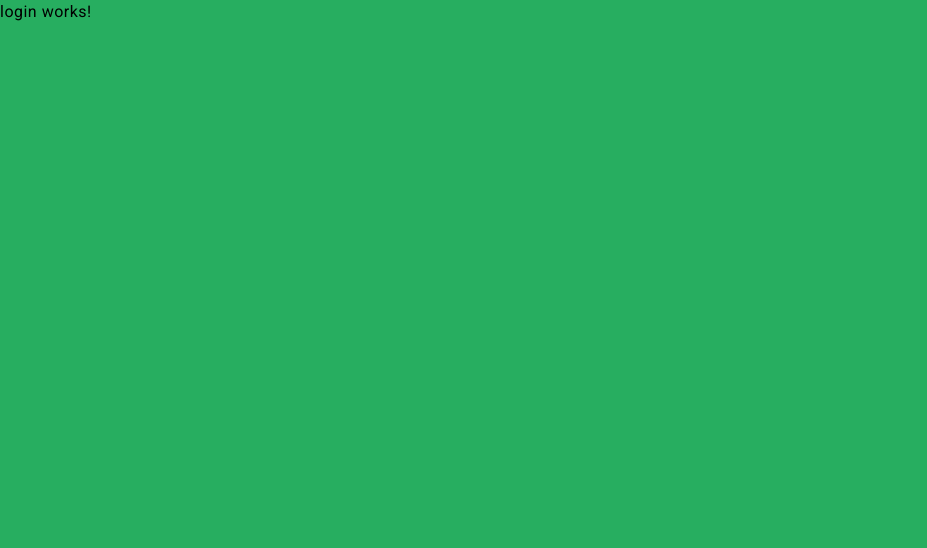
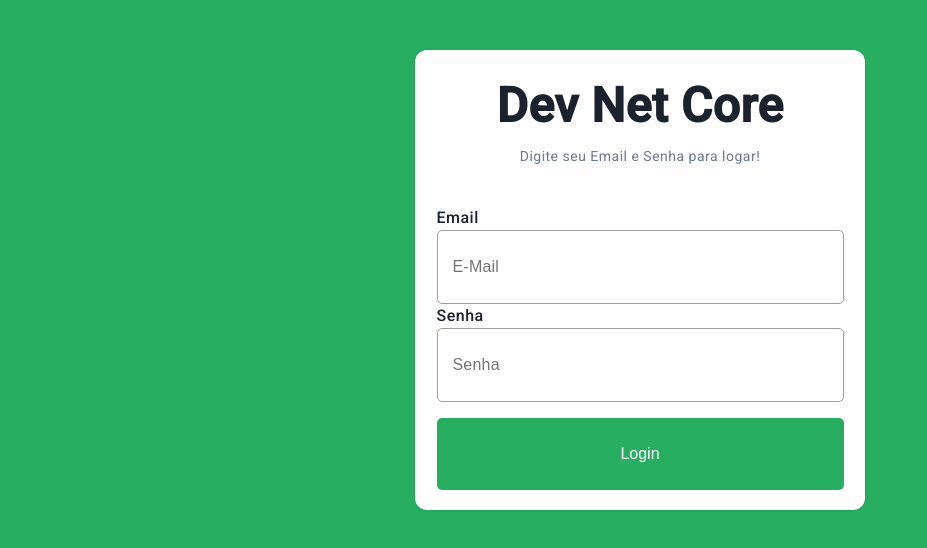
Before and after one commit to paulorochadev/Financeiro_2023-WEB, an Angular app: page /login in a window 1280 px wide. Shown: the top 548 px of the page, without its empty margins (0-927 px from the left). Built offline with nearby package versions, Linux system fonts and the light colour scheme.

Commit message:
feat: Cria estrutura HTML e SCSS da tela de Login

```diff
--- a/src/app/pages/login/login.component.html
+++ b/src/app/pages/login/login.component.html
@@ -1 +1,43 @@
-<p>login works!</p>
+<div class="container-login">
+
+    <div class="container-login-central">
+
+        <div class="container-header">
+
+            <div class="titulo-login">
+                Dev Net Core
+            </div>
+
+            <div class="info-login">
+                Digite seu Email e Senha para logar!
+            </div>
+
+        </div>
+
+        <div class="container-form">
+            <form class="form-inputs" action="">
+                <div class="group-input">
+                    <div class="text-info">
+                        Email
+                    </div>
+                    <input class="input-form" type="text" name="email" id="email" placeholder="E-Mail">
+                </div>
+
+                <div class="group-input">
+                    <div class="text-info">
+                        Senha
+                    </div>
+                    <input class="input-form" type="password" name="senha" id="senha" placeholder="Senha">
+                </div>
+
+                <div class="group-input">
+                    <button type="submit" class="btn-login" value="Login">
+                        Login
+                    </button>
+                </div>
+            </form>
+        </div>
+
+    </div>
+
+</div>
--- a/src/app/pages/login/login.component.scss
+++ b/src/app/pages/login/login.component.scss
@@ -0,0 +1,112 @@
+.container-login {
+    display: flex;
+    justify-content: center;
+    align-items: center;
+    margin: 50px;
+
+    .container-login-central {
+        display: grid;
+        justify-content: center;
+        align-items: center;
+
+        width: 450px;
+        height: 460px;
+        background-color: #FEFEFE;
+        box-shadow: 0px 0.5px 2px rgba(51, 53, 52, 0.16);
+        border-radius: 12px;
+    }
+
+    .container-header {
+        .titulo-login {
+            font-style: normal;
+            font-weight: 700;
+            font-size: 48px;
+            line-height: 72px;
+            text-align: center;
+            color: #1B212D;
+            height: 60px;
+        }
+
+        .info-login{
+            padding-top: 16px;
+            font-style: normal;
+            font-weight: 400;
+            font-size: 14px;
+            line-height: 21px;
+            color: #6E778B;
+            height: 20px;
+            text-align: center;
+        }
+    }
+
+    .container-form {
+        display: flex;
+        justify-content: baseline;
+        align-items: baseline;
+
+        .form-inputs {
+
+        }
+    }
+}
+
+.group-input {
+    .text-info {
+        font-style: normal;
+        font-weight: 500;
+        font-size: 16px;
+        line-height: 24px;
+        display: flex;
+        align-items: center;
+        color: #1B212D;
+    }
+
+    .input-form {
+        display: flex;
+        align-items: center;
+        padding: 10px 15px;
+        width: 375px;
+        height: 52px;
+        background-color: #FFFFFF;
+        border: 1px solid #9E9E9E;
+        border-radius: 5px;
+
+        font-style: normal;
+        font-weight: 500;
+        font-size: 16px;
+        line-height: 24px;
+        letter-spacing: 0.2px;
+        color: #BDBDBD;
+    }
+
+    .error-input {
+        font-size: 14px;
+        color: red;
+    }
+}
+
+.btn-login {
+    margin-top: 16px;
+    display: flex;
+    align-items: center;
+    justify-content: center;
+
+    padding: 10px 15px;
+    width: 100%;
+    height: 72px;
+    border: 0px solid;
+    border-radius: 5px;
+    background-color: #27AE60;
+    cursor: pointer;
+
+    font-style: normal;
+    font-weight: 500;
+    font-size: 16px;
+    line-height: 16px;
+    color: #FEFEFE;
+    text-align: center;
+}
+
+.disabled {
+    opacity: 0.6;
+}
```
